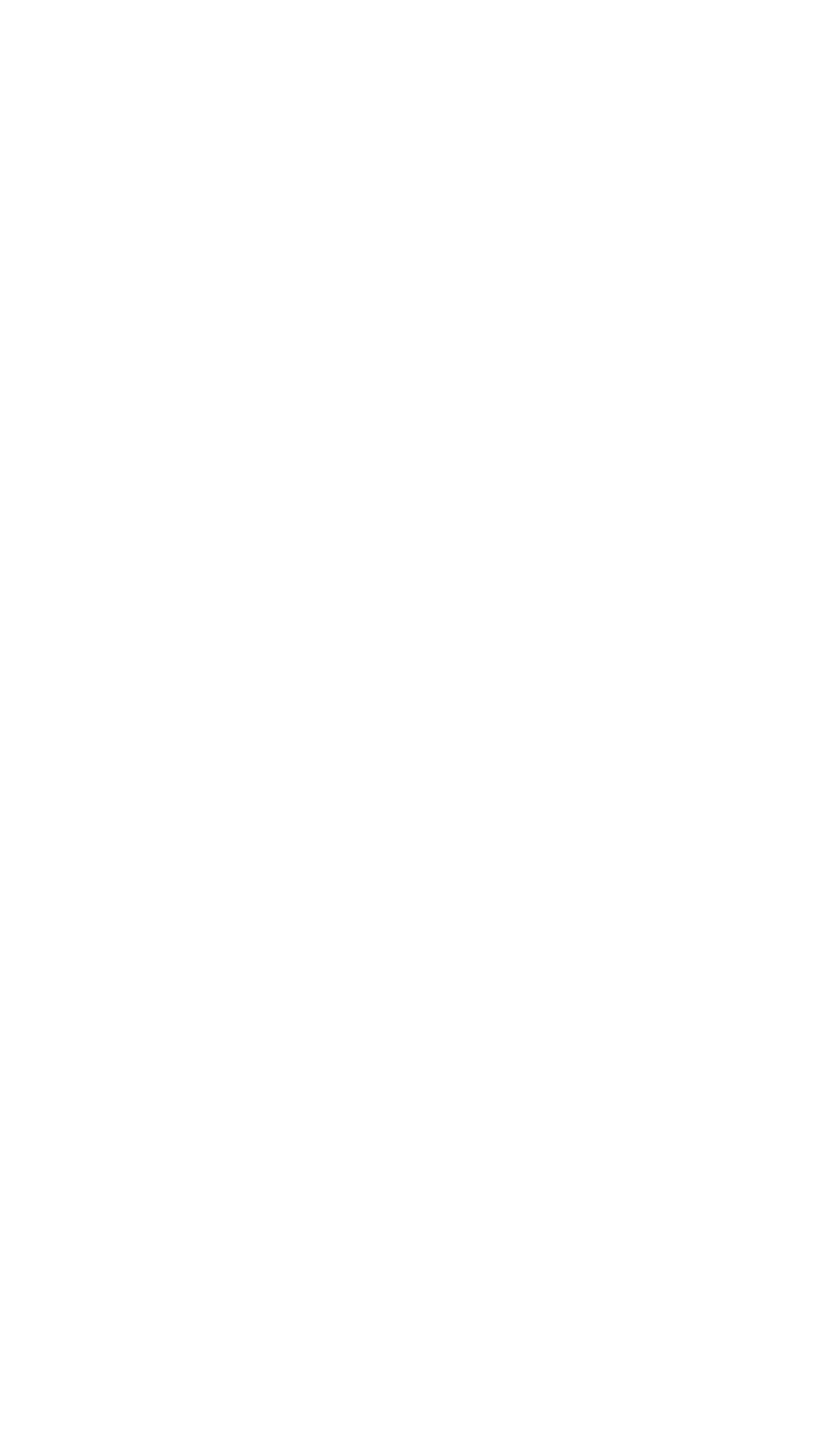
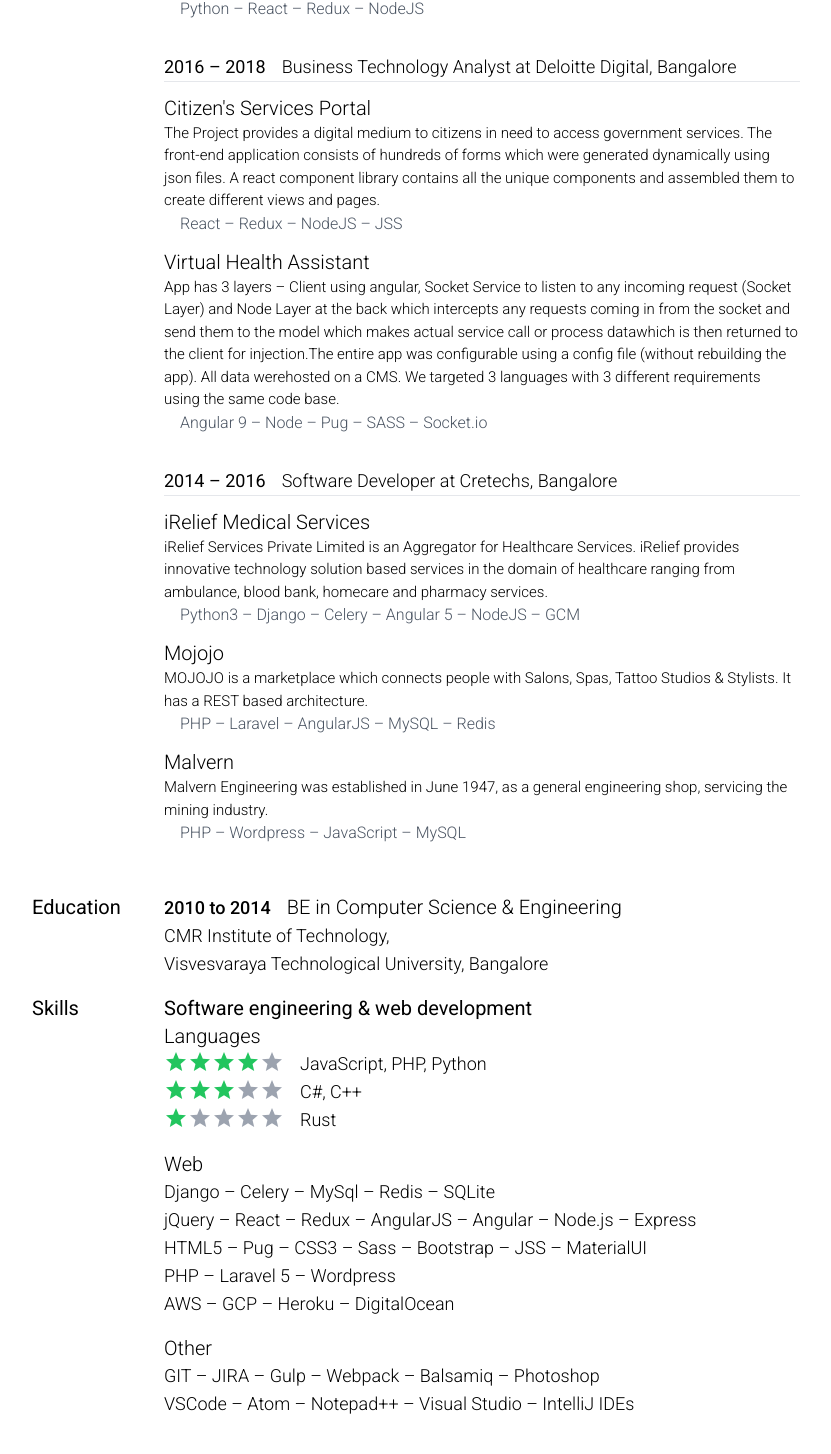
Before and after one commit to ritesrnjn/ritesrnjn.github.io, a Next.js app: page /resume in a window 1280 px wide. Shown: the part 919-2373 px from the top of the page, without its empty margins (224-1055 px from the left). Before the commit the page ends 800 px from the top, so only its background shows below. Built offline with nearby package versions, Linux system fonts and the light colour scheme.

Commit message:
resume wip

```diff
--- a/src/app/layout.tsx
+++ b/src/app/layout.tsx
@@ -1,13 +1,18 @@
 import type { Metadata } from "next";
-import { Inter } from "next/font/google";
+import { Roboto } from "next/font/google";
 import "./globals.css";
 import Header from '@/components/Header';
 
-const inter = Inter({subsets: ['latin']});
+const roboto = Roboto({
+  weight: ['300', '400', '500'],
+  style: ['normal', 'italic'],
+  subsets: ['latin'],
+  display: 'swap',
+});
 
 export const metadata: Metadata = {
-  title: "Create Next App",
-  description: "Generated by create next app",
+  title: "Ritesh Ranjan",
+  description: "Personal Blog",
 };
 
 export default function RootLayout({
@@ -17,7 +22,7 @@
 }>) {
   return (
     <html lang="en">
-    <body className={inter.className}>
+    <body className={roboto.className}>
       <div className='flex flex-col min-h-screen'>
         <Header />
         {children}
--- /dev/null
+++ b/src/app/resume/Education.tsx
@@ -0,0 +1,24 @@
+import React from 'react';
+
+export default function Education({ edu }) {
+
+  return (
+    <div>
+      <div className="inline">
+        <span className="text-lg font-medium">
+          {edu.begin} to {edu.end}
+        </span>
+        <span className="ml-4 text-xl font-light">
+          {edu.degree} in {edu.stream}
+        </span>
+      </div>
+
+      <div className="text-lg font-light">
+        {edu.school},
+      </div>
+      <div className="text-lg font-light">
+        {edu.university}, {edu.location}
+      </div>
+    </div>
+  )
+}
--- /dev/null
+++ b/src/app/resume/Experience.tsx
@@ -0,0 +1,32 @@
+import React from 'react'
+
+export default function Experience({ exp }) {
+  return (
+    <div className="mb-8">
+      <div className="inline">
+        <span className="text-lg">
+          {exp.duration}
+        </span>
+        <span className="ml-4 text-lg font-light">
+           {exp.designation} at {exp.company}
+        </span>
+      </div>
+      <hr/>
+
+      {exp.projects?.map((project) => (
+        <div className='mt-3' key={project.title}>
+          <h3 className='text-xl font-light'>{project.title}</h3>
+          <p className='font-light text-[15px]'>{project.description}</p>
+          {project.list?.map((i) => (
+              <div className='font-light ml-4' key={i}>
+                {i}
+              </div>
+            ))}
+          <div className='font-light text-gray-600 ml-4'>
+            {project.techStack.join(' – ')}
+          </div>
+        </div>
+      ))}
+    </div>
+  )
+}
--- /dev/null
+++ b/src/app/resume/Skills.tsx
@@ -0,0 +1,74 @@
+import React from 'react';
+
+
+const StarIcon = ({ className }: { className?: string }) => (
+  <svg className={className} focusable="false" viewBox="0 0 24 24" aria-hidden="true" width="24" height="24">
+    <path d="M12 17.27L18.18 21l-1.64-7.03L22 9.24l-7.19-.61L12 2 9.19 8.63 2 9.24l5.46 4.73L5.82 21z"></path>
+  </svg>
+);
+
+const RatingStars = ({ stars }: { stars: number }) => (
+  <div className="flex">
+    {[...Array(5)].map((star, i) => (
+      <StarIcon key={`star-${i}`} className={`text-base ${i < stars ? 'fill-green-500' : 'fill-gray-400'}`} />
+    ))}
+  </div>
+
+);
+
+export default function Skills(props) {
+  const { skills } = props;
+
+  return (
+    <div>
+      <div className="text-xl">
+        {skills.title}
+      </div>
+
+      {/* languages */}
+      <div className="mb-4">
+        <div>
+          <h5 className="text-xl font-light">
+            {skills.languages.title}
+          </h5>
+
+          {skills.languages.levels.map(level => (
+            <div key={level.name} className="flex width-full">
+              <RatingStars stars={level.stars} />
+              <p className="text-lg font-light ml-4">
+                {level.languages.join(', ')}
+              </p>
+            </div>
+          ))}
+
+        </div>
+      </div>
+
+      <div className="mb-4">
+        <div className="text-xl font-light">
+          {skills.web.title}
+        </div>
+        {skills.web.tech.map((t) => (
+          <div key={t[0]}>
+            <div className="text-lg font-light">
+              {t.join(' – ')}
+            </div>
+          </div>
+        ))}
+      </div>
+
+      <div className="mb-4">
+        <div className="text-xl font-light">
+          {skills.other.title}
+        </div>
+        {skills.other.tech.map((t) => (
+          <div key={t[0]}>
+            <div className="text-lg font-light">
+              {t.join(' – ')}
+            </div>
+          </div>
+        ))}
+      </div>
+    </div>
+  );
+}
--- a/src/app/resume/page.tsx
+++ b/src/app/resume/page.tsx
@@ -1,10 +1,76 @@
-import Image from "next/image";
-import resume from '@/config/projects.json';
+import resume from '@/config/resume.json'
+import Education from '@/app/resume/Education'
+import Experience from '@/app/resume/Experience';
+import Skills from '@/app/resume/Skills'
 
-export default function ProjectsPage() {
+function Section({ title, children }) {
+  return (
+    <div className='mt-4 grid gap-6 grid-cols-1 md:grid-cols-12'>
+      <div className="col-span-1 md:col-span-2">
+        <h6 className="text-xl">
+          {title}
+        </h6>
+      </div>
+
+      <div className='col-span-1 md:col-span-10'>
+        {children}
+      </div>
+    </div>
+  )
+}
+
+export default function ResumePage() {
+  const { contact, experience, education, skills, spare, personalDetails } = resume;
 
   return (
-    <div className='max-w-screen-md mx-auto my-6'>
+    <div className="max-w-screen-md mx-auto my-6">
+
+      {/*  Intro */}
+
+      <Section title='Experience'>
+        {experience.map((exp) => (
+          <Experience key={exp.duration} exp={exp} />
+        ))}
+      </Section>
+
+
+      <Section title="Education">
+        {education.map((edu) => (
+          <Education key={edu.begin} edu={edu} />
+        ))}
+      </Section>
+
+      <Section title="Skills">
+        <Skills skills={skills} />
+      </Section>
+
+      {/*<Section title="Spare Time">*/}
+      {/*  {spare.map((spare) => (*/}
+      {/*    <Spare key={spare.title} spare={spare} />*/}
+      {/*  ))}*/}
+      {/*</Section>*/}
+
+      <Section title="Personal Details">
+          {personalDetails.map((d) => (
+            <div key={d.name}>
+              <div className='font-light'>
+                <span className='text-lg'>{d.name} –</span>
+                <span className='ml-2 text-xl'>{d.value}</span>
+              </div>
+            </div>
+          ))}
+
+      </Section>
+
+      <hr style={{ marginTop: '2em' }} />
+
+      <div className='text-center'>
+        <div className='font-light mt-8 text-gray-400'>
+          last update: May 2022
+          <br />
+          online version: https://ranjanritesh.com/#/resume
+        </div>
+      </div>
 
     </div>
   )
--- a/src/components/Header/Header.tsx
+++ b/src/components/Header/Header.tsx
@@ -9,7 +9,7 @@
 
 export default function Header(): React.JSX.Element {
   const [drawerOpen, setDrawerOpen] = useState(false)
-  const titleCls: string = 'items-center rounded-full py-2 px-2 ease-in-out text-gray-900 hover:bg-gray-100'
+  const titleCls: string = 'items-center rounded-full py-1.5 px-3 ease-in-out text-gray-900 hover:bg-gray-100'
 
   return (
     <>
--- a/src/config/resume.json
+++ b/src/config/resume.json
@@ -10,9 +10,26 @@
   },
   "experience": [
     {
-      "duration": "2022 - Now",
+      "duration": "2023 - Now",
+      "designation": "IT and Process Specialist",
+      "company": "Allianz Technology, Barcelona",
+      "projects": [
+        {
+          "title": "Internal Project",
+          "techStack": [
+            "SAML",
+            "Jenkins",
+            "Angular",
+            "Allianz Tools"
+          ],
+          "description": "Developing an enterprise application to be used withing the organisation."
+        }
+      ]
+    },
+    {
+      "duration": "2022 - 2023",
       "designation": "Senior Consultant",
-      "company": "Deloitte Digital",
+      "company": "Deloitte Digital, Bangalore",
       "projects": [
         {
           "title": "Customer Care Backlog Management Tool",
@@ -36,7 +53,7 @@
     {
       "duration": "2018 – 2021",
       "designation": "Consultant",
-      "company": "Deloitte Digital",
+      "company": "Deloitte Digital, Bangalore",
       "projects": [
         {
           "title": "Ecommerce Application",
@@ -82,7 +99,7 @@
     {
       "duration": "2016 – 2018",
       "designation": "Business Technology Analyst",
-      "company": "Deloitte Digital",
+      "company": "Deloitte Digital, Bangalore",
       "projects": [
         {
           "title": "Citizen's Services Portal",
@@ -110,7 +127,7 @@
     {
       "duration": "2014 – 2016",
       "designation": "Software Developer",
-      "company": "cretechs",
+      "company": "Cretechs, Bangalore",
       "projects": [
         {
           "title": "iRelief Medical Services",
@@ -160,19 +177,34 @@
     }
   ],
   "skills": {
+    "title": "Software engineering & web development",
     "languages": {
       "title": "Languages",
-      "advanced": [
-        "JavaScript",
-        "PHP",
-        "Python"
-      ],
-      "intermediate": [
-        "C#",
-        "C++"
-      ],
-      "beginner": [
-        "Go"
+      "levels": [
+        {
+          "name": "Advanced",
+          "stars": 4,
+          "languages":  [
+            "JavaScript",
+            "PHP",
+            "Python"
+          ]
+        },
+        {
+          "name": "Intermediate",
+          "stars": 3,
+          "languages": [
+            "C#",
+            "C++"
+          ]
+        },
+        {
+          "name": "Beginner",
+          "stars": 1,
+          "languages": [
+            "Rust"
+          ]
+        }
       ]
     },
     "web": {
```
